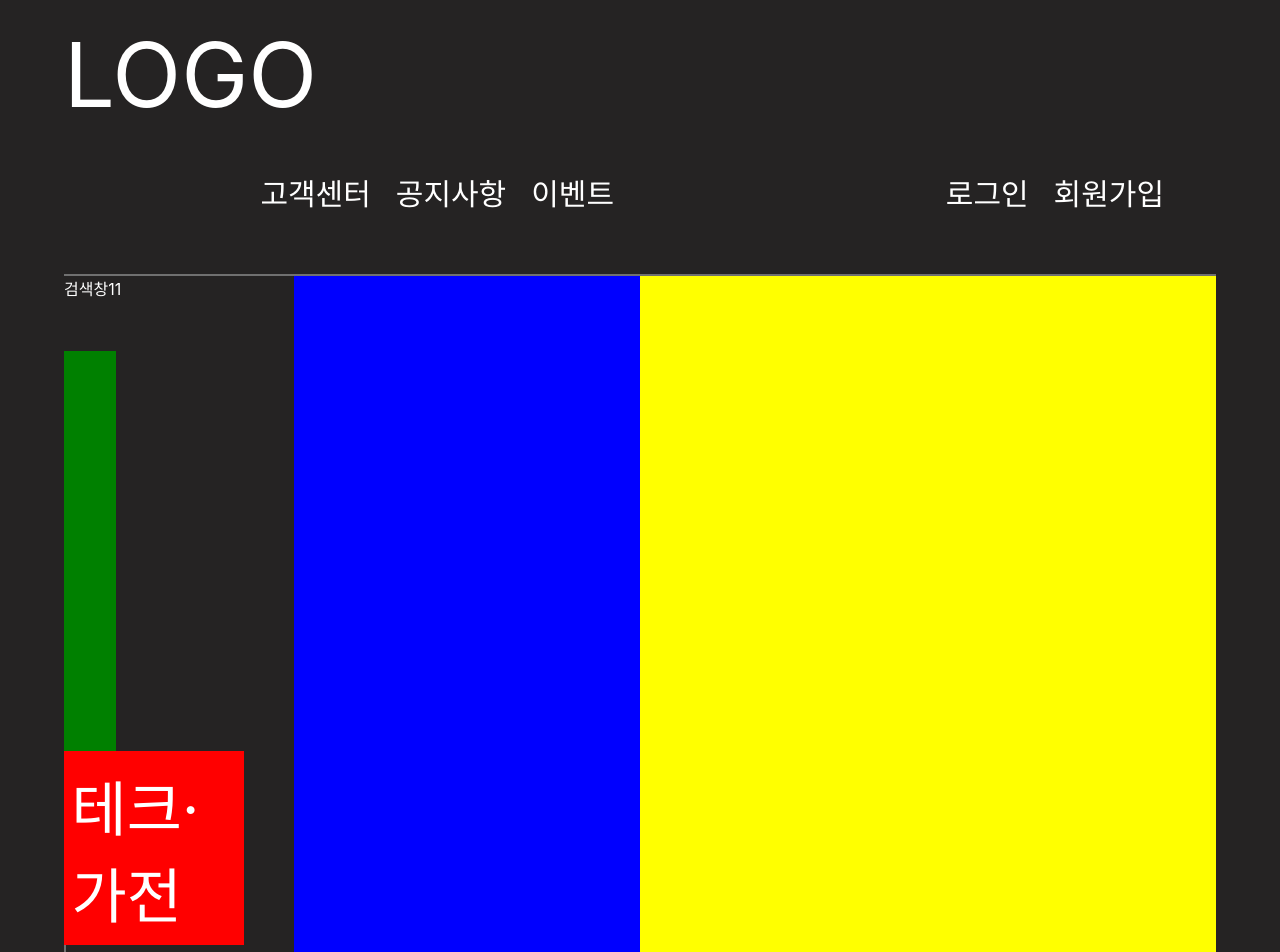
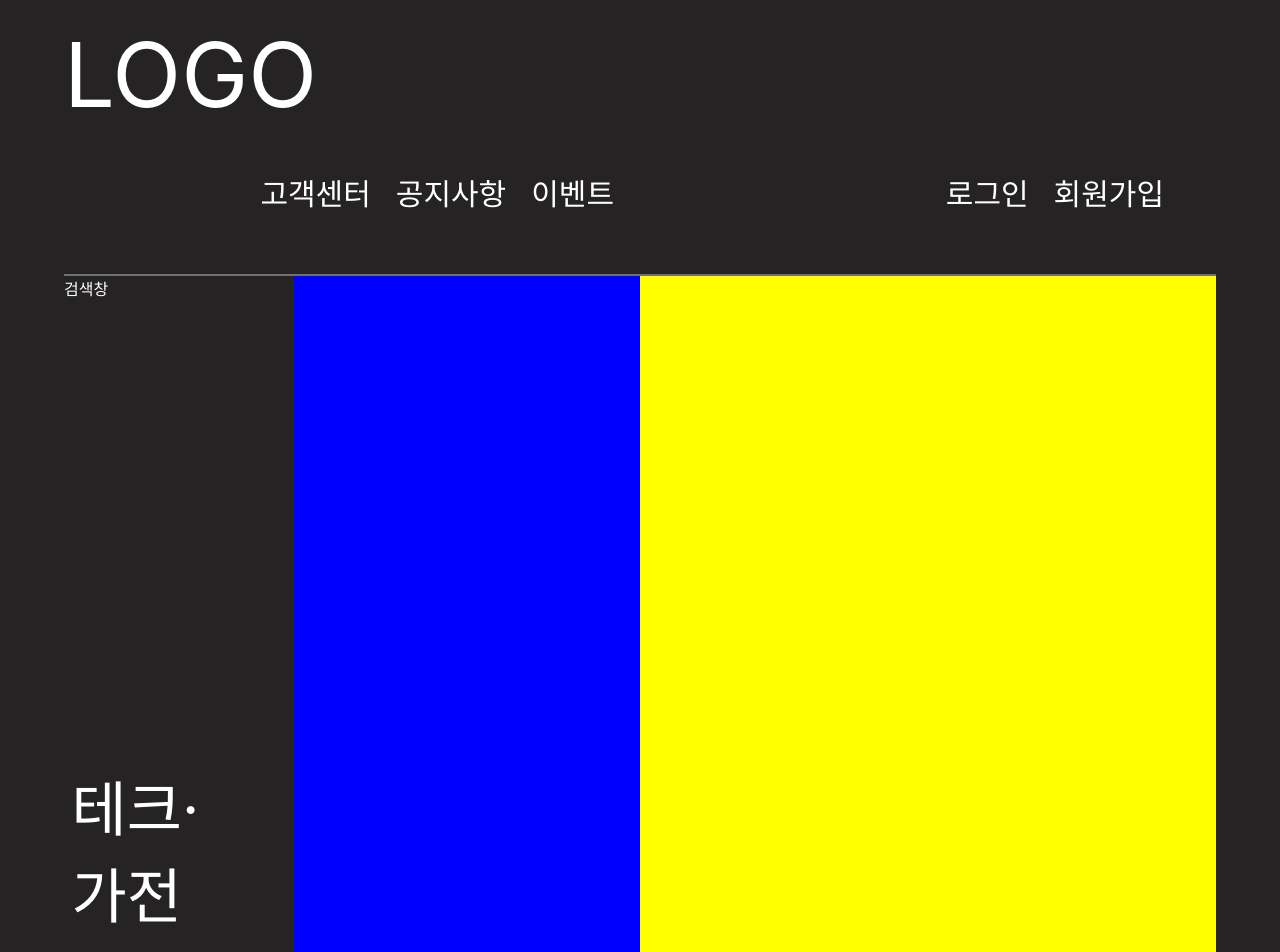
Before and after one commit to ShinSeungWoo8987/CIC, a React (Create React App) app in the folder client/: page / in a window 1280 px wide. Shown: the top 952 px of the page. Built offline with nearby package versions, Linux system fonts and the light colour scheme.

Commit message:
0906-2026

```diff
--- a/client/src/Section/Section.css
+++ b/client/src/Section/Section.css
@@ -24,20 +24,18 @@
     float: left;
     width: 22.5%;
     height: 400px;
-    background-color: green;
 }
 .section .sectionContainer .sectionArticle_1 .title {
     float: left;
     width: 75%;
     font-size: 60px;
-    padding: 10px 0px 10px 7.5px;
-    background-color: red;
+    padding: 10px 0px 50px 7.5px;
 }
 .section .sectionContainer .sectionArticle_1 .menu {
     float: left;
     width: 75%;
     font-size: 30px;
-    padding: 50px 0px 100px 7.5px;
+    padding: 50px 0px 150px 7.5px;
     border-left: 2px solid #707070;
 }
 .section .sectionContainer .sectionArticle_2 {
--- a/client/src/Section/Section.js
+++ b/client/src/Section/Section.js
@@ -7,7 +7,7 @@ function Section() {
             <div className="sectionContainer">
                 <div className="sectionArticle_1">
                     <div className="search">
-                        검색창11
+                        검색창
                     </div>
                     <div className="category">
 
```
Also changed, not shown: 1 other file (tests, documents, lock files or other folders).
